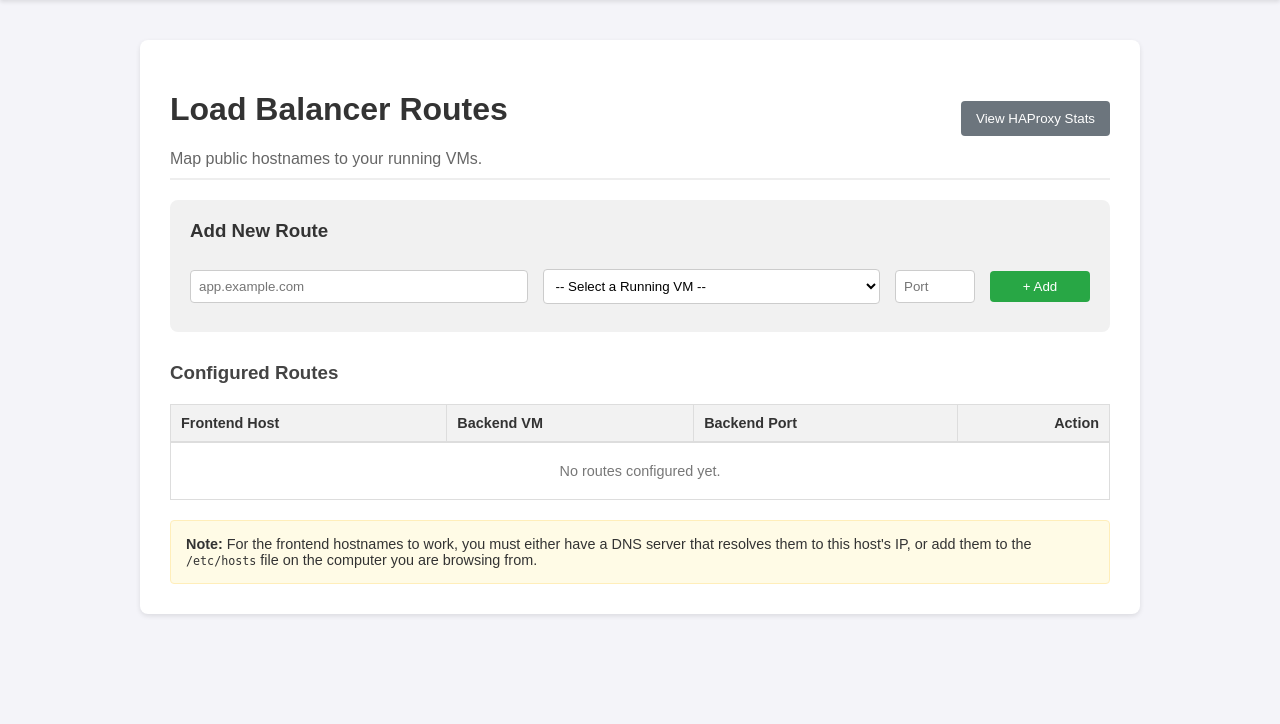
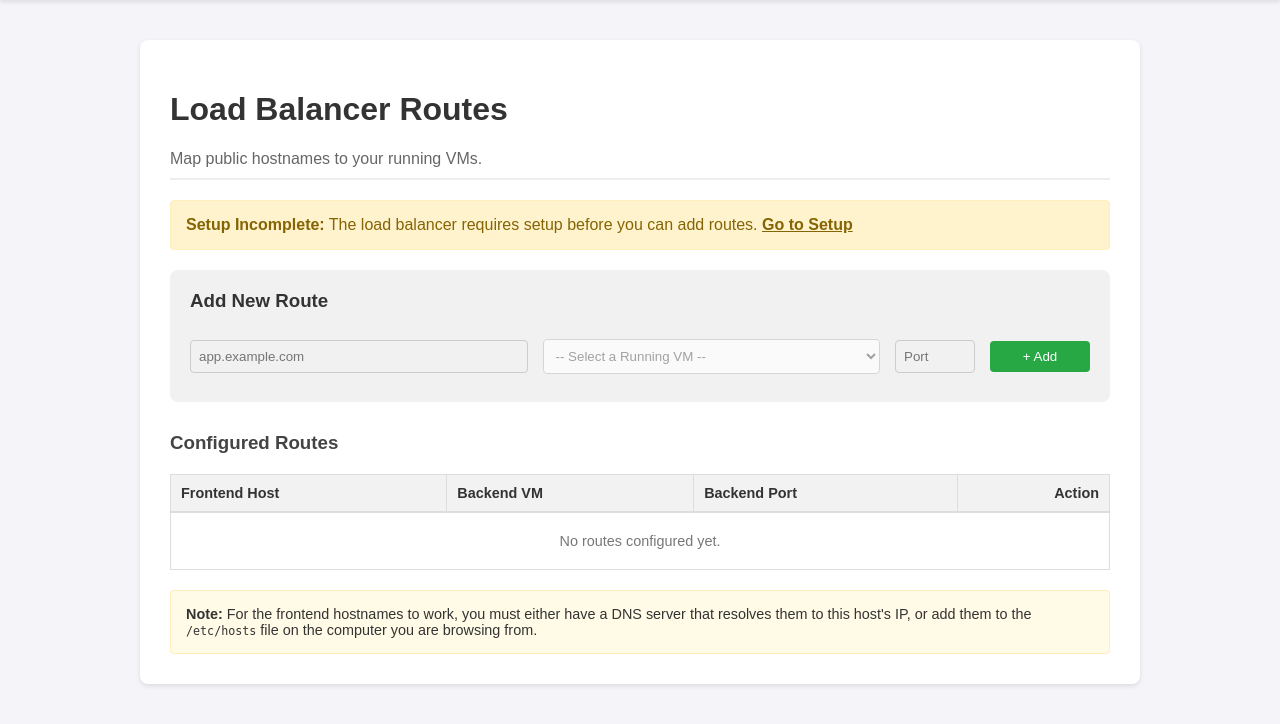
Before and after one commit to zeshaq/vm-manager, a Flask app: template templates/loadbalancer.html in a window 1280 px wide. Shown: the part 52-776 px from the top of the page. Run offline with Flask 3, Linux system fonts and the light colour scheme; the template is opened without the code that fills it, so the values that code supplies are empty; the visitor is signed in with stand-in values (Sample User, id 1).

Commit message:
load balancer added3

```diff
--- a/requirements.txt
+++ b/requirements.txt
@@ -1,3 +1,4 @@
 Flask
 libvirt-python
 simplepam
+requests
--- a/templates/loadbalancer.html
+++ b/templates/loadbalancer.html
@@ -9,9 +9,11 @@
             <h1>Load Balancer Routes</h1>
             <p style="color: #666; margin: 0;">Map public hostnames to your running VMs.</p>
         </div>
-        <a href="http://{{ request.host.split(':')[0] }}:8404" target="_blank">
+        {% if setup_complete %}
+        <a href="{{ url_for('loadbalancer.stats_proxy') }}">
             <button style="background: #6c757d;">View HAProxy Stats</button>
         </a>
+        {% endif %}
     </div>
 
     <!-- Flash Messages -->
@@ -25,23 +27,30 @@
         {% endif %}
     {% endwith %}
 
+    {% if not setup_complete %}
+    <div style="padding: 15px; margin-bottom: 20px; border-radius: 4px; color: #856404; background-color: #fff3cd; border: 1px solid #ffeeba;">
+        <strong>Setup Incomplete:</strong> The load balancer requires setup before you can add routes.
+        <a href="{{ url_for('setup.setup_page') }}" style="font-weight: bold; color: #856404;">Go to Setup</a>
+    </div>
+    {% endif %}
+
     <!-- Create New Route Form -->
     <div style="background:#f1f1f1; padding: 20px; margin-bottom:30px; border-radius: 8px;">
         <h3 style="margin-top: 0;">Add New Route</h3>
         <form action="{{ url_for('loadbalancer.add_route') }}" method="POST" style="display: grid; grid-template-columns: 1fr 1fr 80px 100px; gap: 15px; align-items: center;">
 
-            <input type="text" name="frontend_host" placeholder="app.example.com" required style="padding: 8px; border: 1px solid #ccc; border-radius: 4px;">
+            <input type="text" name="frontend_host" placeholder="app.example.com" required style="padding: 8px; border: 1px solid #ccc; border-radius: 4px;" {% if not setup_complete %}disabled{% endif %}>
 
-            <select name="vm_selection" required style="padding: 8px; border: 1px solid #ccc; border-radius: 4px; background: white;">
+            <select name="vm_selection" required style="padding: 8px; border: 1px solid #ccc; border-radius: 4px; background: white;" {% if not setup_complete %}disabled{% endif %}>
                 <option value="" disabled selected>-- Select a Running VM --</option>
                 {% for vm in vms %}
                     <option value="{{ vm.uuid }}|{{ vm.name }}">{{ vm.name }}</option>
                 {% endfor %}
             </select>
 
-            <input type="number" name="backend_port" placeholder="Port" min="1" max="65535" required style="padding: 8px; border: 1px solid #ccc; border-radius: 4px;">
+            <input type="number" name="backend_port" placeholder="Port" min="1" max="65535" required style="padding: 8px; border: 1px solid #ccc; border-radius: 4px;" {% if not setup_complete %}disabled{% endif %}>
 
-            <button type="submit" style="background:#28a745; color:white; border:none; padding: 8px 12px; border-radius:4px; cursor:pointer;">+ Add</button>
+            <button type="submit" style="background:#28a745; color:white; border:none; padding: 8px 12px; border-radius:4px; cursor:pointer;" {% if not setup_complete %}disabled{% endif %}>+ Add</button>
         </form>
     </div>
 
--- a/views/loadbalancer.py
+++ b/views/loadbalancer.py
@@ -3,6 +3,7 @@ import json
 import libvirt
 import os
 import subprocess
+import requests
 from .setup import check_haproxy_installed, check_config_dirs, check_sudo_permissions
 
 # --- Blueprint Setup ---
@@ -188,3 +189,16 @@ def delete_route():
     generate_haproxy_config()
 
     return redirect(url_for('loadbalancer.manage_loadbalancer'))
+
+@lb_bp.route('/loadbalancer/stats')
+def stats_proxy():
+    """Fetches the HAProxy stats page and displays it within our UI."""
+    stats_url = 'http://127.0.0.1:8404/'
+    try:
+        response = requests.get(stats_url)
+        response.raise_for_status()  # Raise an exception for bad status codes
+        return render_template('stats.html', stats_content=response.text)
+    except requests.exceptions.RequestException as e:
+        error_msg = f"Could not connect to HAProxy stats page at {stats_url}. Is HAProxy running?"
+        print(f"❌ Stats Proxy Error: {e}")
+        return render_template('stats.html', error=error_msg)
```
Also changed, not shown: templates/stats.html (added, +50 -0 lines).
